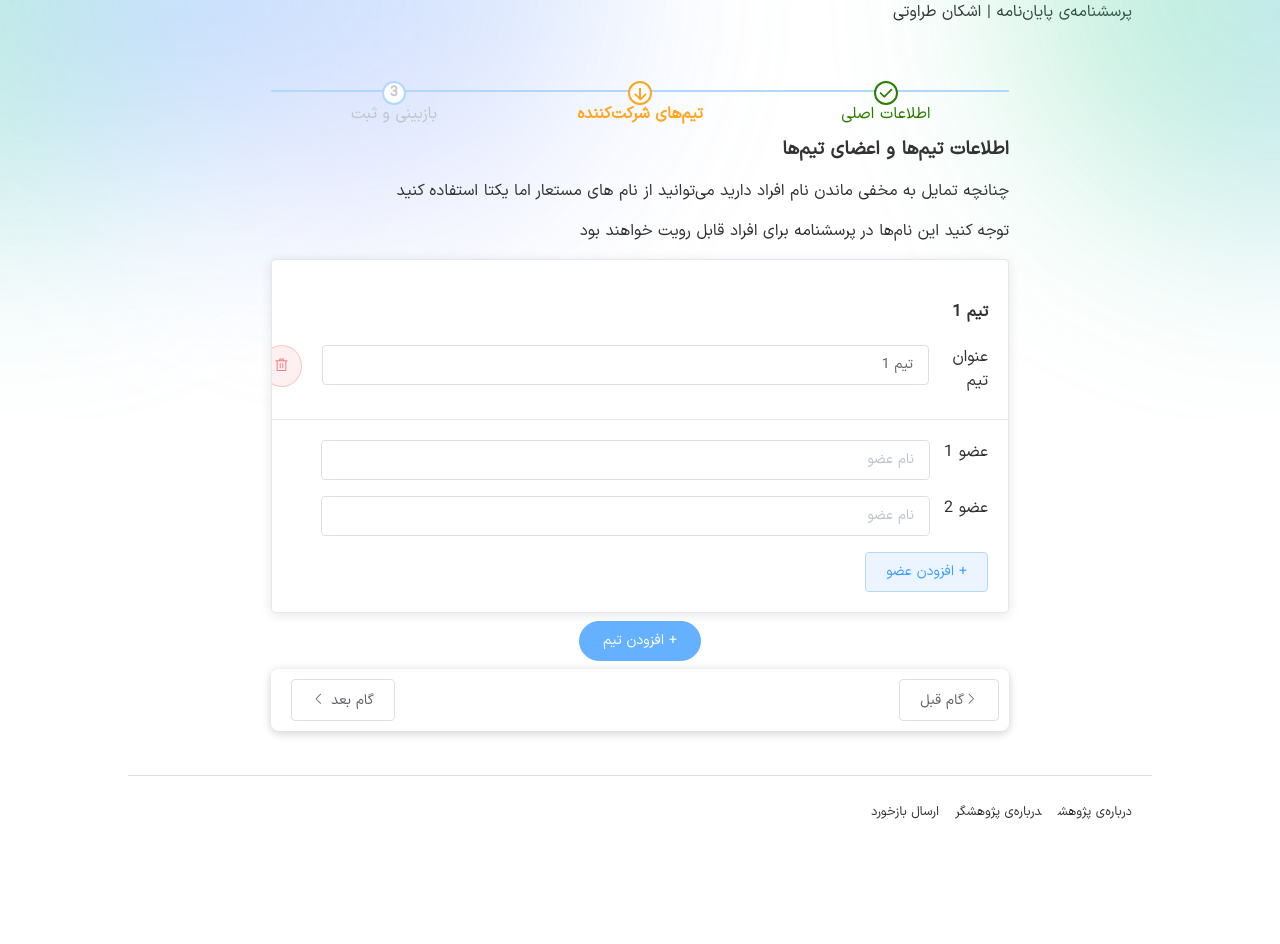
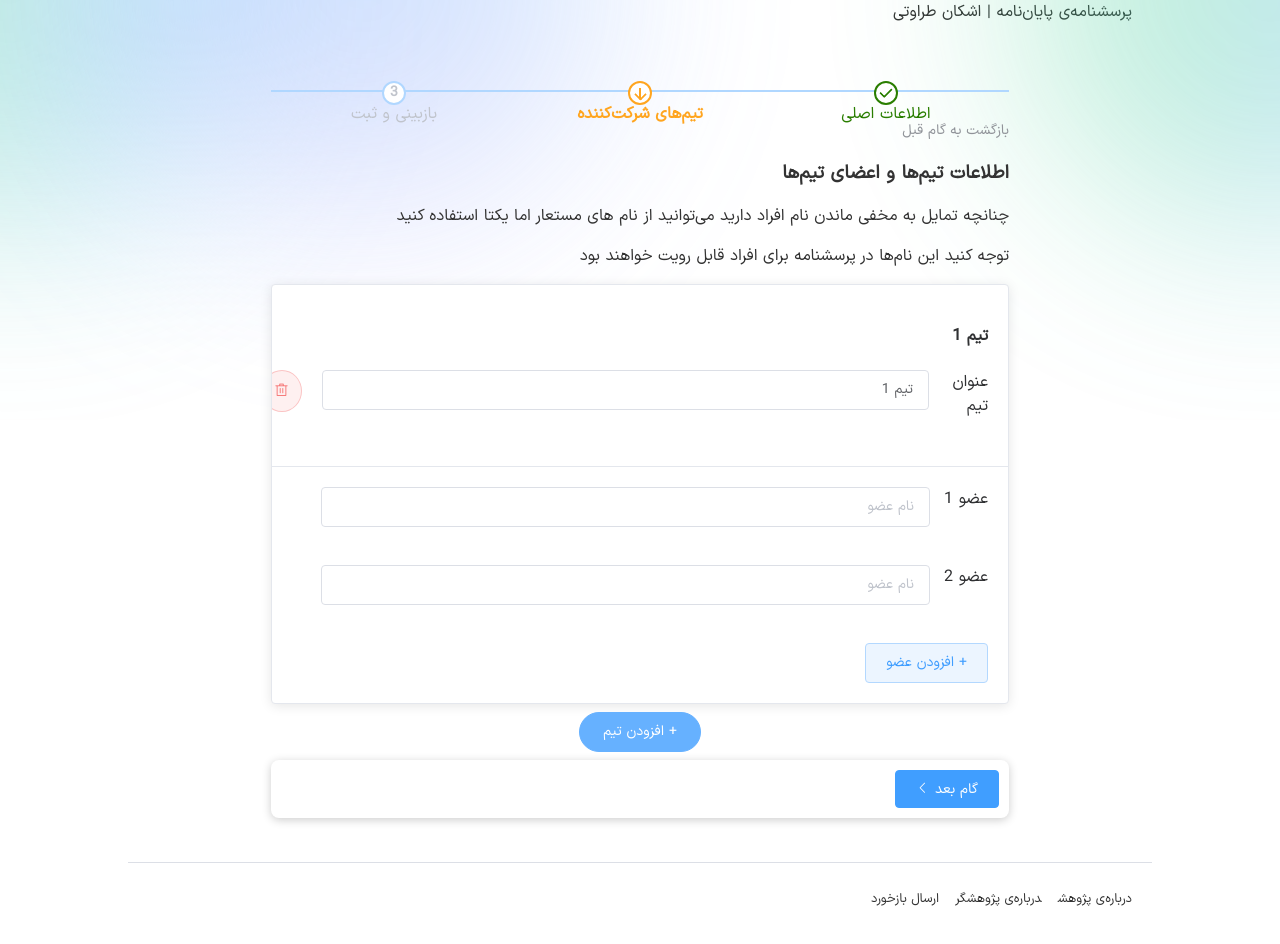
Before and after one commit to ashkantaravati/thesis-survey-app-front, a Vue app: page /register/2 in a window 1280 px wide. Both pictures are taken after a click on the button "+ افزودن تیم". Shown: the top 944 px of the page. Before the commit the page ends 860 px from the top, so only its background shows below. Built offline with nearby package versions, Linux system fonts and the light colour scheme; what @soerenmartius/vue3-clipboard would draw is missing.

Commit message:
move next button to each view rather than layout

```diff
--- /dev/null
+++ b/src/components/common/ProceedButton.vue
@@ -0,0 +1,39 @@
+<template>
+  <div class="fix-btns-container">
+    <template v-if="type === 'proceed'">
+      <el-button size="medium" type="primary" @click="onClick">
+        {{ text }} <i class="el-icon-arrow-left"></i
+      ></el-button>
+    </template>
+    <template v-if="type === 'finalize'">
+      <el-button size="medium" type="success" @click="onClick">
+        {{ text }}<i class="el-icon-arrow-left"></i
+      ></el-button>
+    </template>
+  </div>
+</template>
+
+<script>
+import { defineComponent } from "vue";
+
+export default defineComponent({
+  name: "ProceedButton",
+  props: {
+    type: {
+      type: String,
+      default: "proceed",
+    },
+    text: {
+      type: String,
+      required: true,
+    },
+  },
+  methods: {
+    onClick: function() {
+      this.$emit("click");
+    },
+  },
+});
+</script>
+
+<style></style>
--- a/src/layouts/RegistrationLayout.vue
+++ b/src/layouts/RegistrationLayout.vue
@@ -6,22 +6,13 @@
       :title="step.title"
     ></el-step>
   </el-steps>
-
-  <router-view></router-view>
-  <div v-if="currentStep" class="fix-btns-container">
-    <el-button @click="goPrev" :disabled="isFirstStep">
-      <i class="el-icon-arrow-right"></i>گام قبل
-    </el-button>
-    <el-button @click="goNext" v-show="!isLastStep">
-      گام بعد <i class="el-icon-arrow-left"></i
-    ></el-button>
-    <el-button
-      @click="registerOrganization(goToSuccessPage)"
-      v-show="isLastStep"
-    >
-      ثبت و دریافت لینک اشتراک‌گذاری <i class="el-icon-arrow-left"></i
-    ></el-button>
-  </div>
+  <el-link v-if="!isFirstStep" @click.prevent="goPrev" type="info"
+    >بازگشت به گام قبل</el-link
+  >
+  <router-view
+    @proceed="goNext"
+    @submit="registerOrganization(goToSuccessPage)"
+  ></router-view>
 </template>
 
 <script>
--- a/src/views/registration/RegStep1.vue
+++ b/src/views/registration/RegStep1.vue
@@ -28,7 +28,7 @@
         autocomplete="organization-title"
       ></el-input>
     </el-form-item>
-    <el-form-item prop="email">
+    <el-form-item prop="repEmail">
       <el-input
         placeholder="ایمیل (اختیاری)"
         v-model="generalInfo.repEmail"
@@ -36,14 +36,17 @@
         type="email"
       ></el-input>
     </el-form-item>
+    <proceed-button type="proceed" text="گام بعد" @click="goNext" />
   </el-form>
 </template>
 
-<script>
+<script lang="ts">
 import { defineComponent } from "vue";
+import ProceedButton from "@/components/common/ProceedButton.vue";
 
 export default defineComponent({
   name: "RegStep1",
+  components: { ProceedButton },
   computed: {
     generalInfo: {
       get() {
@@ -64,11 +67,21 @@ export default defineComponent({
             message: "نام سازمان نمی‌تواند خالی باشد",
             trigger: "blur",
           },
+          {
+            min: 5,
+            message: "نام سازمان باید حداقل ۵ کاراکتر باشد",
+            trigger: "blur",
+          },
         ],
         repName: [
           {
             required: true,
             message: "نام شما نمی‌تواند خالی باشد",
+            trigger: "blur",
+          },
+          {
+            min: 5,
+            message: "نام شما باید حداقل ۵ کاراکتر باشد",
             trigger: "blur",
           },
         ],
@@ -78,6 +91,11 @@ export default defineComponent({
             message: "سمت شما نمی‌تواند خالی باشد",
             trigger: "blur",
           },
+          {
+            min: 5,
+            message: "سمت شما باید حداقل ۳ کاراکتر باشد",
+            trigger: "blur",
+          },
         ],
         repEmail: [
           {
@@ -85,12 +103,28 @@ export default defineComponent({
             message: "آدرس ایمیل صحیح وارد کنید",
             trigger: "blur",
           },
+          {
+            type: "email",
+            message: "لطفا ایمیل با فرمت صحیح وارد کنید",
+            trigger: ["blur", "change"],
+          },
         ],
       },
     };
   },
 
-  props: {},
+  methods: {
+    goNext(): void {
+      const generalInfoForm = this.$refs["generalInfoForm"] as any;
+      generalInfoForm.validate((valid: boolean) => {
+        if (valid) {
+          this.$emit("proceed");
+        } else {
+          return false;
+        }
+      });
+    },
+  },
 });
 </script>
 
--- a/src/views/registration/RegStep2.vue
+++ b/src/views/registration/RegStep2.vue
@@ -5,7 +5,12 @@
     یکتا استفاده کنید
   </p>
   <p>توجه کنید این نام‌ها در پرسشنامه برای افراد قابل رویت خواهند بود</p>
-
+  <el-form
+    :model="generalInfo"
+    :rules="rules"
+    ref="teamInfoForm"
+    class="teamInfoForm"
+  >
     <el-card
       class="box-card mb-halfrem"
       v-for="(team, index) in teams"
@@ -17,11 +22,14 @@
           <el-row :gutter="12">
             <el-col :xs="4" :lg="2"><span>عنوان تیم</span></el-col>
             <el-col :xs="18" :lg="21">
+              <el-form-item prop="teamName">
                 <el-input
                   class="pb-1rem"
                   v-model="team.name"
                   :placeholder="`تیم شماره ${index + 1}`"
-          /></el-col>
+                />
+              </el-form-item>
+            </el-col>
             <el-col :xs="2" :lg="1">
               <el-tooltip
                 class="item"
@@ -49,7 +57,13 @@
       >
         <el-col :xs="4" :lg="2">عضو {{ index + 1 }}</el-col>
         <el-col :xs="18" :lg="21">
-        <el-input class="pb-1rem" v-model="member.name" placeholder="نام عضو" />
+          <el-form-item prop="memberName">
+            <el-input
+              class="pb-1rem"
+              v-model="member.name"
+              placeholder="نام عضو"
+            />
+          </el-form-item>
         </el-col>
         <el-col :xs="2" :lg="1" v-show="team.members.length > 2">
           <el-tooltip
@@ -75,19 +89,22 @@
       </el-button>
     </el-card>
     <div class="d-flex jc-center mb-halfrem">
-    <el-button @click="addTeam" type="primary" round> + افزودن تیم </el-button>
+      <el-button @click="addTeam" type="primary" round>
+        + افزودن تیم
+      </el-button>
     </div>
-
-  <!-- <el-button @click="goNext"> بازبینی و ثبت نهایی </el-button> -->
+  </el-form>
+  <proceed-button type="proceed" text="گام بعد" @click="goNext" />
 </template>
 
 <script>
 import { defineComponent } from "vue";
 import { mapMutations } from "vuex";
-
+import ProceedButton from "@/components/common/ProceedButton.vue";
 export default defineComponent({
   name: "RegStep2",
   props: {},
+  components: { ProceedButton },
   methods: {
     ...mapMutations([
       "addTeam",
@@ -95,6 +112,39 @@ export default defineComponent({
       "addAMemberToTeam",
       "removeMemberFromTeam",
     ]),
+    goNext() {
+      this.$emit("proceed");
+    },
+  },
+  data() {
+    return {
+      rules: {
+        teamName: [
+          {
+            required: true,
+            message: "نام تیم نمی‌تواند خالی باشد",
+            trigger: "blur",
+          },
+          {
+            min: 5,
+            message: "نام تیم باید حداقل ۵ کاراکتر باشد",
+            trigger: "blur",
+          },
+        ],
+        memberName: [
+          {
+            required: true,
+            message: "نام عضو نمی‌تواند خالی باشد",
+            trigger: "blur",
+          },
+          {
+            min: 5,
+            message: "نام عضو باید حداقل ۵ کاراکتر باشد",
+            trigger: "blur",
+          },
+        ],
+      },
+    };
   },
   computed: {
     // TODO: prevent user from adding members with the same name as other members to a team
--- a/src/views/registration/RegStep3.vue
+++ b/src/views/registration/RegStep3.vue
@@ -12,24 +12,24 @@
     <template #header>
       <div class="card-header">
         <span
-          >اعضای تیم {{ team.index }} (شامل
-          {{ team.members.length }} نفر)</span
+          >اعضای تیم {{ team.index }} (شامل {{ team.members.length }} نفر)</span
         >
       </div>
     </template>
     <div v-for="member in team.members" :key="member.index" class="text item">
-      <p>  {{ member.name }}</p>
-
+      <p>{{ member.name }}</p>
     </div>
   </el-card>
-  <!-- <el-button @click="goNext"> بازبینی و ثبت نهایی </el-button> -->
+  <proceed-button type="finalize" text="ثبت و دریافت لینک" @click="submit" />
 </template>
 
 <script>
+import ProceedButton from "@/components/common/ProceedButton.vue";
 import { computed, defineComponent } from "vue";
 import { useStore } from "vuex";
 
 export default defineComponent({
+  components: { ProceedButton },
   name: "RegStep3",
   setup() {
     const store = useStore();
@@ -39,9 +39,13 @@ export default defineComponent({
       generalInfo: computed(() => store.state.registrationInfo.generalInfo),
     };
   },
+  methods: {
+    submit() {
+      this.$emit("submit");
+    },
+  },
   props: {},
 });
 </script>
 
-<style>
-</style>
+<style></style>
```
Lines whose indentation alone changed are shown as unchanged.
